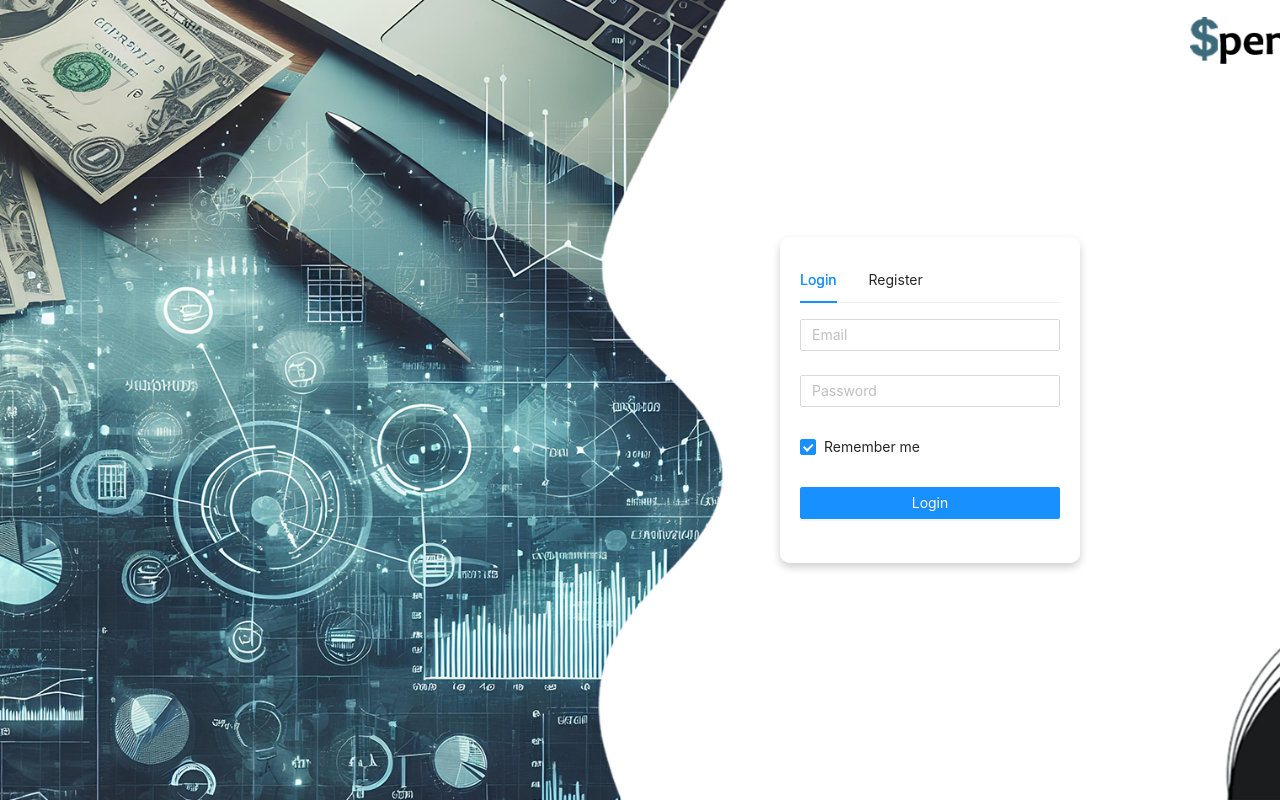
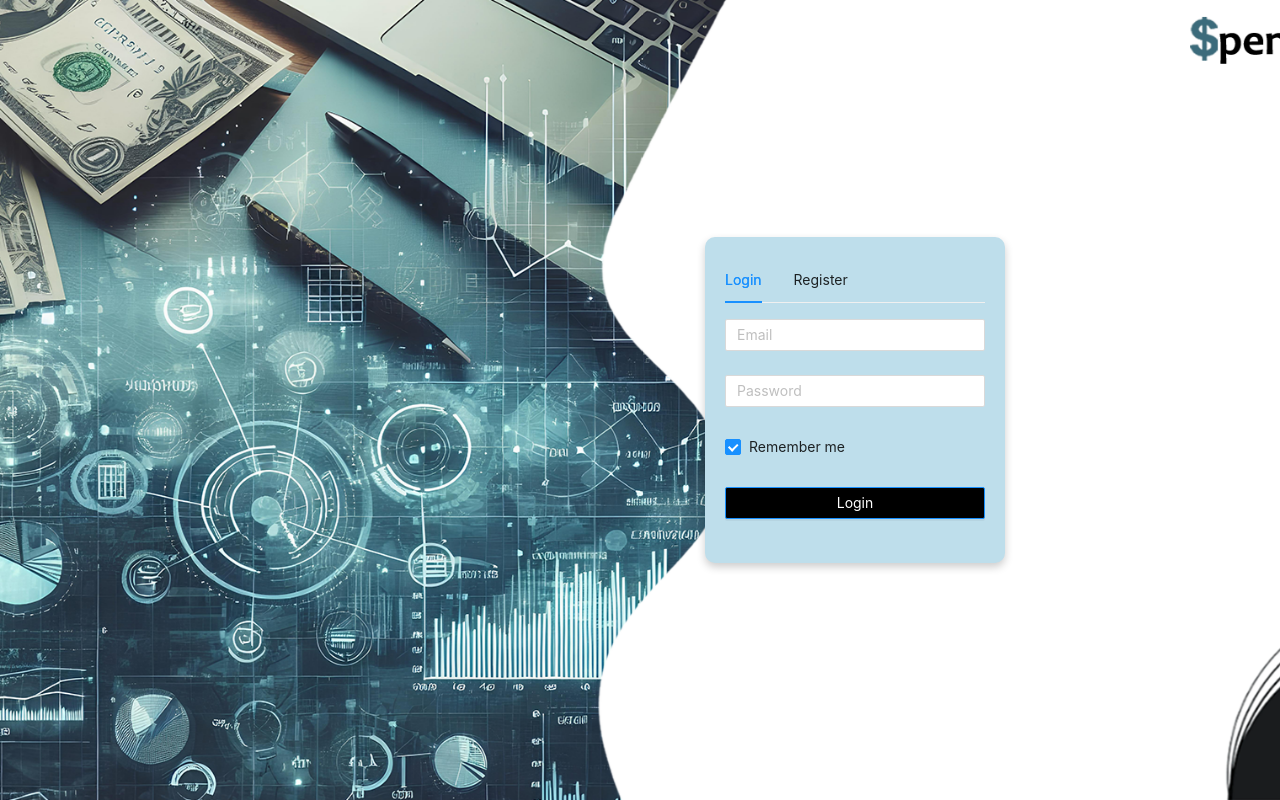
Before and after one commit to nazhhoglu/butce_takip, a React (Create React App) app: page / in a window 1280 px wide. Built offline with nearby package versions, Linux system fonts and the light colour scheme.

Commit message:
background fixed

```diff
--- a/src/pages/LoginRegisterPage.css
+++ b/src/pages/LoginRegisterPage.css
@@ -1,7 +1,7 @@
 .login-register-container {
     background-image: url('../assets/backgroundImage.png');
     background-repeat: no-repeat;
-    background-position: center center;
+    background-position: center top;
     background-attachment: fixed;
     background-size: cover;
     height: 100vh; /* Sayfayı kaplamak için tam ekran yüksekliği */
@@ -12,10 +12,14 @@
 
   .login-form-container {
     width: 300px;
-    margin-left: auto; /* Formu sağ ortaya almak için */
-    margin-right: 200px; /* Formu sağ ortaya almak için */
+    margin-left: auto; /* Formu sağa yaslamak için */
+    margin-right: 275px; /* Formu sola kaydrımak için */
     padding: 20px;
     box-shadow: 0 4px 8px 0 rgba(0,0,0,0.2);
-    background-color: rgba(255, 255, 255, 0.8);
+    background-color: rgb(190, 222, 235);
     border-radius: 10px;
   }
+
+  .login-register-container .login-form-container .ant-btn.custom-button {
+    background-color: rgb(0, 0, 0);
+  }
--- a/src/pages/LoginRegisterPage.js
+++ b/src/pages/LoginRegisterPage.js
@@ -104,6 +104,7 @@ const LoginRegisterPage = () => {
 
               <Form.Item>
                 <Button
+                  className="custom-button"
                   type="primary"
                   htmlType="submit"
                   style={{ width: "100%" }}
@@ -159,6 +160,7 @@ const LoginRegisterPage = () => {
 
               <Form.Item>
                 <Button
+                  className="custom-button"
                   type="primary"
                   htmlType="submit"
                   style={{ width: "100%" }}
```
Also changed, not shown: src/App.css (deleted, +0 -38 lines).
